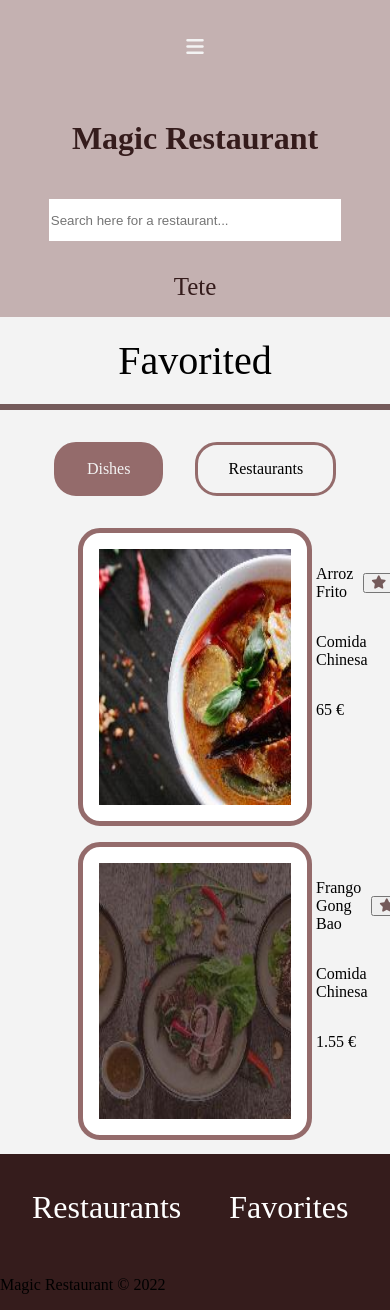
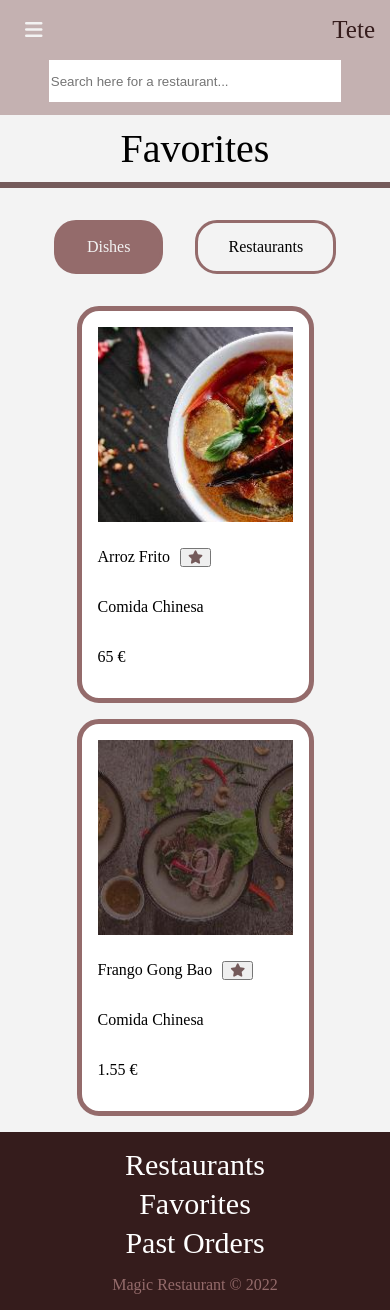
Before and after one commit to srissirs/MagicRestaurant, a PHP site: page /pages/favorited.php in a window 390 px wide. Run offline with PHP 8.4, Linux system fonts and the light colour scheme; the visitor is signed in with stand-in values (Sample User, id 1); data comes from the database, SQL or seed files in the repository; some libraries are stand-ins or nearby versions.

Commit message:
website responsive

```diff
--- a/style.css
+++ b/style.css
@@ -7,26 +7,56 @@
         overflow-x: hidden;
     }
 
-    html header {
+    body footer .links {
+        flex-direction: column;
+        gap: 5px;
+        font-size: 15px;
+        align-items: center;
+    }
+
+    html body  header {
         display: flex;
-        flex-direction: column;
         flex-wrap: wrap;
         justify-content: center;
         align-items: center;
         gap: 0;
+        padding: 0;
     }
 
-    .searchBar {
+    body .mainPageHeader{
+        flex-wrap: wrap;
+        flex-direction: column;
+        align-items: center;
+        padding: 5px;
+    }
+
+    body #brandMain,
+    body #signIn,
+    body #signUp{
+        margin: 0;
+    }
+
+    body .searchBar {
         width: 75%;
-        margin: 0;
+        margin: 0 auto;
+    }
+
+    header .profile a {
+        margin: 0 15px;
     }
 
     header>a {
         margin: 10px;
+        display: none;
+    }
+
+    .dropbtn {
+        padding: 0;
     }
 
     .dropbtn i {
         padding: 5px 0;
+        font-size: 10px;
     }
 
     body h2 {
@@ -36,21 +66,25 @@
 
     body .pastOrders .month h3,
     body .mainRestaurantsHeader h3{
-        font-size: 35px;
+        font-size: 30px;
         width: 100%;
-        margin: 0 auto;
     }
 
     img,
     body .restaurantCard img,
-    body .customerInformation img {
+    body .customerInformation img,
+    body #dishes img {
         width: 100%;
         height: auto;
     }
 
+    body .customerInformation img{
+        margin: 5em;
+    }
+
     body .mainRestaurantsHeader {
-        width: 100%;
-        height: 5em;
+        text-align: center;
+        padding: 2em 0 ;
     }
 
     body h2,  .profileHeader button {
@@ -59,13 +93,46 @@
 
     body .customerInformation,
     body .ownedRestaurants{
-        margin: 2em;
+        margin: 0 2em 2em 2em;
         justify-content: center;
-        gap: 4em;
+        gap: 0;
     }
 
     body .customerInformation input {
         font-size: 10px;
+    }
+
+    body .restaurantInfo{
+        flex-direction: column;
+        justify-items: center;
+        display: flex;
+    }
+
+    body .restaurantInfo h3,
+    body .restaurantInfo h2,
+    body .restaurantInfo h4
+    {
+        text-align: center;
+        margin: 10px auto;
+        width: 80%;
+        flex: auto;
+        align-self: center;
+    }
+
+    body .dish,body .newDish {
+        width: 50%;
+        height: auto;
+        flex-wrap: wrap;
+        margin: 0 auto;
+        gap: 10px;
+    }
+    body .restaurantTopPage .buttons {
+        display: flex;
+        flex-wrap: wrap;
+        justify-content: center;
+        align-items: center;
+        margin: 0;
+        width: 100%;
     }
 }
 
@@ -96,15 +163,13 @@
     gap: 2em;
 }
 
-
-
 header h1 {
     margin: 0;
     color: #351C1C
 }
 
 .profile {
-    margin: 0;
+    margin: 0 0 0 auto;
     display: flex;
     align-items: center;
     max-width: fit-content;
@@ -113,6 +178,7 @@
 .profile a {
     color: #351C1C;
     font-size: 25px;
+    margin-right: 1em ;
 }
 
 .dropbtn i {
@@ -140,6 +211,7 @@
     width: 40em;
     border-color: var(--main-color);
     border: none;
+    margin-bottom: 1em;
 }
 
 .searchBar button {
@@ -200,23 +272,22 @@
 }
 
 footer {
+    display: flex;
+    flex-direction: column;
+    gap: 1em;
     margin-top: auto;
     width: 100%;
     background-color: var(--darker-color);
+    padding: 1em 0;
+
 }
 
 footer .links {
-    margin: 2em 0;
-    padding: 1em 2em;
     display: flex;
+    flex-wrap: wrap;
     gap: 3em;
-    align-items: center;
-    margin: 0 auto;
-}
-
-footer .links>h4 {
-    font-size: 2em;
-    margin: 0;
+    justify-content: center;
+    margin: auto;
 }
 
 footer .links a {
@@ -225,11 +296,9 @@
     font-size: 2em;
 }
 
-footer .links a {
-    text-decoration: none;
-    color: white;
-    font-size: 2em;
-
+footer >p {
+    margin: 0 auto;
+    color: var(--main-color);
 }
 
 /*-------------------------------------------------Restaurant--------------------------------------------------------*/
@@ -348,20 +417,18 @@
 }
 
 #dishes {
-
     display: flex;
     gap: 1em;
-    margin: 0 auto;
-    max-width: 60%;
+    margin: 1em auto;
     flex-wrap: wrap;
-    justify-self: center;
+    justify-content: center;
 }
 
 .dish,
 .newDish {
     display: flex;
-    width: 32em;
-    height: 16em;
+    width: 35%;
+    height: 20%;
     gap: 25px;
     background-color: white;
     padding: 1em;
@@ -381,24 +448,22 @@
 }
 
 .newDish .information {
+    width: auto;
     display: flex;
     flex-direction: column;
     gap: 1em;
 }
 
 .dish .information .name,
-.newDish .information .name {
-    display: flex;
-    align-items: center;
-    gap: 10px;
-}
-
+.newDish .information .name,
 .dish .information .price,
 .newDish .information .price {
     display: flex;
     align-items: center;
+    flex-wrap: wrap;
     gap: 10px;
 }
+
 
 /*---------------------------------------------Reviews------------------------------------------------*/
 #reviews {
--- a/templates/common.tpl.php
+++ b/templates/common.tpl.php
@@ -5,8 +5,8 @@
 require_once(__DIR__ . '/../init.php');
 
 
-require_once(__DIR__ .'/../database/connection.database.php');
-require_once(__DIR__ .'/../database/customer.class.php');
+require_once(__DIR__ . '/../database/connection.database.php');
+require_once(__DIR__ . '/../database/customer.class.php');
 
 session_start();
 ?>
@@ -45,25 +45,32 @@
 
         </div>
       </div>
-      <a href="mainPage.php"> <h1>Magic Restaurant</h1></a>
-      <div class="searchBar">
-        <?php if($search==1) {?>
-          <input id="searchRestaurant" type="text" placeholder="Search here for a restaurant...">
-        <?php }?>
-        <?php if($search==2) {?>
-          <input id="searchDish" type="text" placeholder="Search here for a dish...">
-        <?php }?>
+      <a href="mainPage.php">
+        <h1>Magic Restaurant</h1>
+      </a>
 
-      </div>
       <div class="profile">
         <?php
         if (!isset($_SESSION['userId'])) header('Location: ../pages/signin.php');
         else {
           $db = getDatabaseConnection();
           $customer = Customer::getCustomer($db, $_SESSION['userId']);
-          drawTopInfo($customer->userName);};
+          drawTopInfo($customer->userName);
+        };
         ?>
       </div>
+      <?php if ($search !== 0) { ?>
+        <div class="searchBar">
+          <?php if ($search == 1) { ?>
+            <input id="searchRestaurant" type="text" placeholder="Search here for a restaurant...">
+          <?php } ?>
+          <?php if ($search == 2) { ?>
+            <input id="searchDish" type="text" placeholder="Search here for a dish...">
+          <?php } ?>
+
+        </div>
+      <?php } ?>
+
 
     </header>
 
@@ -76,8 +83,8 @@
     <footer>
 
       <section class="links">
-        <a href="../restaurants.php" id="restaurants">Restaurants</a>
-        <a href="../pages/favorites.php" id="favorites">Favorites</a>
+        <a href="../pages/mainRestaurants.php" id="restaurants">Restaurants</a>
+        <a href="../pages/favorited.php" id="favorites">Favorites</a>
         <a href="../pages/pastOrders.php" id="pastOrders">Past Orders</a>
       </section>
       <p>Magic Restaurant &copy; 2022 </p>
@@ -95,7 +102,8 @@
 <?php } ?>
 
 
-<?php function drawMainPageHeader(){ ?>
+<?php function drawMainPageHeader()
+{ ?>
   <!DOCTYPE html>
   <html lang="en-US">
 
@@ -116,4 +124,4 @@
 
 
 
-<?php }?>
+<?php } ?>
--- a/templates/favorited.tpl.php
+++ b/templates/favorited.tpl.php
@@ -12,7 +12,7 @@
 { ?>
   <section class="favoritedHeader">
     <div class="restaurantInfo">
-      <h2>Favorited</h2>
+      <h2>Favorites</h2>
     </div>
   </section>
 <?php } ?>
--- a/templates/mainRestaurants.tpl.php
+++ b/templates/mainRestaurants.tpl.php
@@ -13,7 +13,7 @@
 { ?>
     <div class="mainRestaurantsHeader">
         <div class="searched">
-            <h3>Restaurantes</h3>
+            <h3>Restaurants</h3>
         </div>
     </div>
 <?php } ?>
```
Also changed, not shown: other parts of style.css (+20 -15 lines), pages/signin.php (+7 -5 lines), templates/restaurant.tpl.php (+18 -13 lines). Lines whose indentation alone changed are shown as unchanged.
